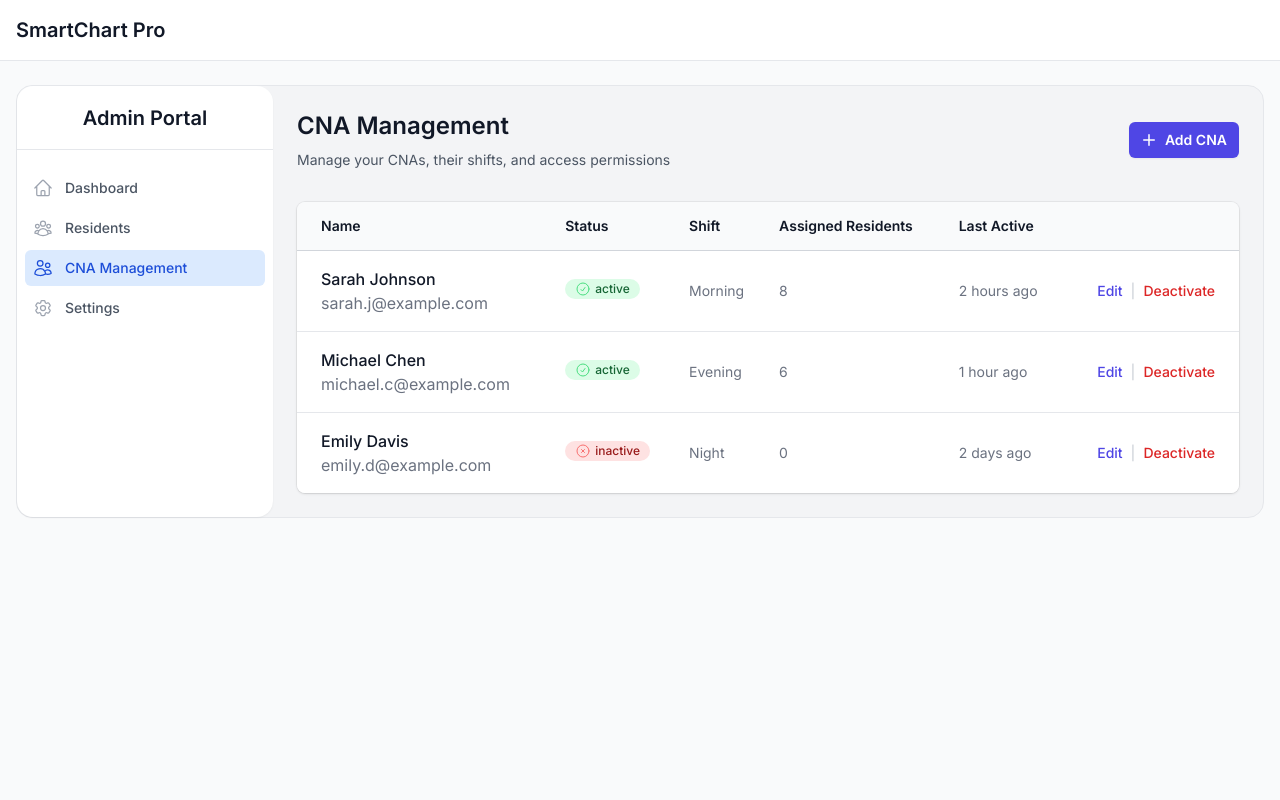
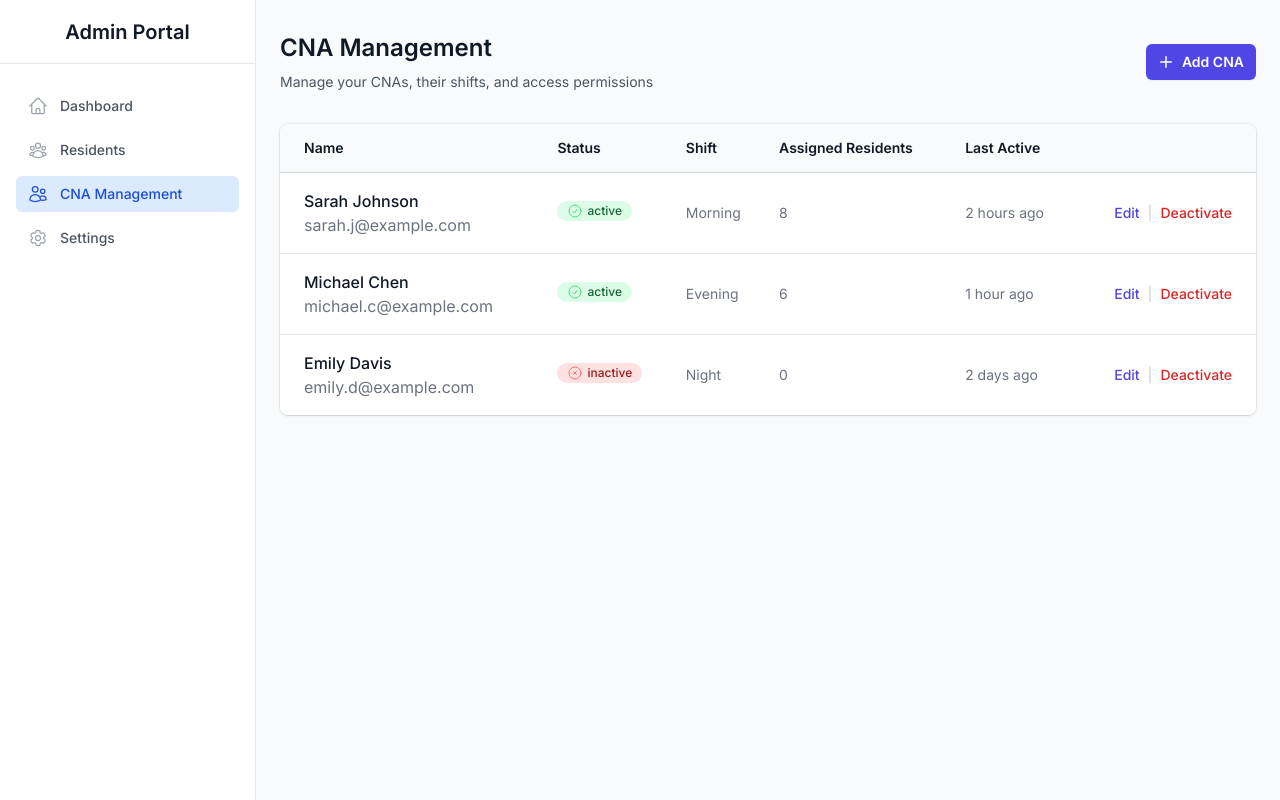
Before and after one commit to mattheskaiser/smartchartpro-demo, a Next.js app: page /admin/cnas in a window 1280 px wide. Built offline with nearby package versions, Linux system fonts and the light colour scheme.

Commit message:
style(admin): change layout for admin routes to make it full screen

```diff
--- a/src/app/admin/layout.tsx
+++ b/src/app/admin/layout.tsx
@@ -1,14 +1,17 @@
+'use client';
+
 import { ReactNode } from 'react';
 import { AdminSidebarMolecule } from '@/components/molecules/AdminSidebar.molecule';
 
 export default function AdminLayout({ children }: { children: ReactNode }) {
   return (
-    <div className="flex flex-row bg-gray-100 rounded-2xl border border-gray-200">
+    <div className="h-screen flex bg-gray-50">
       <AdminSidebarMolecule />
-      {/* Main content */}
-      <div className="flex flex-1 flex-col overflow-hidden">
-        <main className="flex-1 overflow-y-auto px-4 py-6 sm:px-6">{children}</main>
-      </div>
+      <main className="flex-1 overflow-y-auto ml-64">
+        <div className="px-6 py-8">
+          {children}
+        </div>
+      </main>
     </div>
   );
 }
--- a/src/app/layout.tsx
+++ b/src/app/layout.tsx
@@ -26,12 +26,17 @@ export default function RootLayout({ children }: { children: React.ReactNode })
     }
   }, [isChartingActive, pathname, router]);
 
-  // Don't show header on start page
-  const showHeader = pathname !== '/start' && pathname !== '/';
+  // Don't show header on start page or admin pages (admin has its own layout)
+  const showHeader = pathname !== '/start' && pathname !== '/' && !pathname.startsWith('/admin');
+  const isAdminRoute = pathname.startsWith('/admin');
 
   return (
     <html lang="en" className="h-full">
       <body className={`${inter.className} h-full antialiased`}>
+        {isAdminRoute ? (
+          // Admin routes use their own fullscreen layout
+          children
+        ) : (
           <div className="min-h-screen bg-gray-50">
             {showHeader && (
               <header className="bg-white border-b border-gray-200 px-4 py-4">
@@ -51,10 +56,9 @@ export default function RootLayout({ children }: { children: React.ReactNode })
                 </div>
               </header>
             )}
-
-          {/* Main Content */}
             <main className="max-w-7xl mx-auto px-4 py-6">{children}</main>
           </div>
+        )}
       </body>
     </html>
   );
--- a/src/components/molecules/AdminSidebar.molecule.tsx
+++ b/src/components/molecules/AdminSidebar.molecule.tsx
@@ -1,10 +1,16 @@
 'use client';
+
 import Link from 'next/link';
 import clsx from 'clsx';
 import { usePathname } from 'next/navigation';
-import { Cog6ToothIcon, HomeIcon, UserGroupIcon, UsersIcon } from '@heroicons/react/24/outline';
+import {
+  Cog6ToothIcon,
+  HomeIcon,
+  UserGroupIcon,
+  UsersIcon
+} from '@heroicons/react/24/outline';
 
-const sidebarNavigation = [
+const navigation = [
   { name: 'Dashboard', href: '/admin', icon: HomeIcon },
   { name: 'Residents', href: '/admin/residents', icon: UserGroupIcon },
   { name: 'CNA Management', href: '/admin/cnas', icon: UsersIcon },
@@ -14,7 +20,7 @@ const sidebarNavigation = [
 export const AdminSidebarMolecule = () => {
   const pathname = usePathname();
 
-  const isActiveItem = (href: string) => {
+  const isActive = (href: string) => {
     if (href === '/admin') {
       return pathname === '/admin';
     }
@@ -22,26 +28,27 @@ export const AdminSidebarMolecule = () => {
   };
 
   return (
-    <div className="hidden w-64 bg-white shadow-sm md:block rounded-2xl">
-      <div className="flex h-16 items-center justify-center border-b border-gray-200">
+    <div className="fixed inset-y-0 left-0 w-64 bg-white border-r border-gray-200 flex flex-col">
+      <div className="flex items-center justify-center h-16 border-b border-gray-200">
         <h1 className="text-xl font-semibold text-gray-900">Admin Portal</h1>
       </div>
-      <nav className="mt-5 px-2">
-        {sidebarNavigation.map(item => (
+
+      <nav className="flex-1 px-4 py-6 space-y-2">
+        {navigation.map((item) => (
           <Link
             key={item.name}
             href={item.href}
             className={clsx(
-              'group flex items-center rounded-md px-2 py-2 text-sm font-medium transition-colors duration-150 ease-in-out my-1',
-              isActiveItem(item.href)
-                ? 'bg-blue-100 text-blue-700 border-blue-700'
+              'flex items-center px-3 py-2 text-sm font-medium rounded-md transition-colors',
+              isActive(item.href)
+                ? 'bg-blue-100 text-blue-700'
                 : 'text-gray-600 hover:bg-gray-50 hover:text-gray-900'
             )}
           >
             <item.icon
               className={clsx(
                 'mr-3 h-5 w-5',
-                isActiveItem(item.href) ? 'text-blue-700' : 'text-gray-400'
+                isActive(item.href) ? 'text-blue-700' : 'text-gray-400'
               )}
             />
             {item.name}
```
Lines whose indentation alone changed are shown as unchanged.
